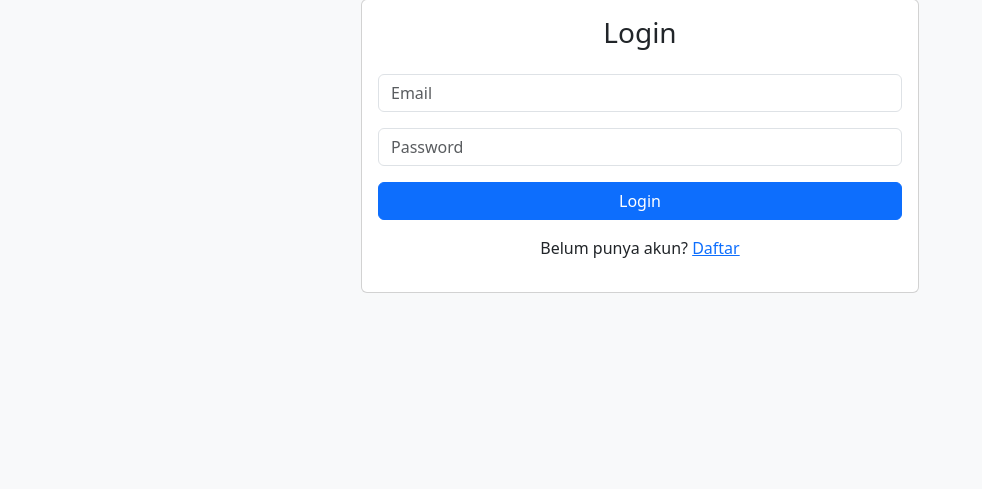
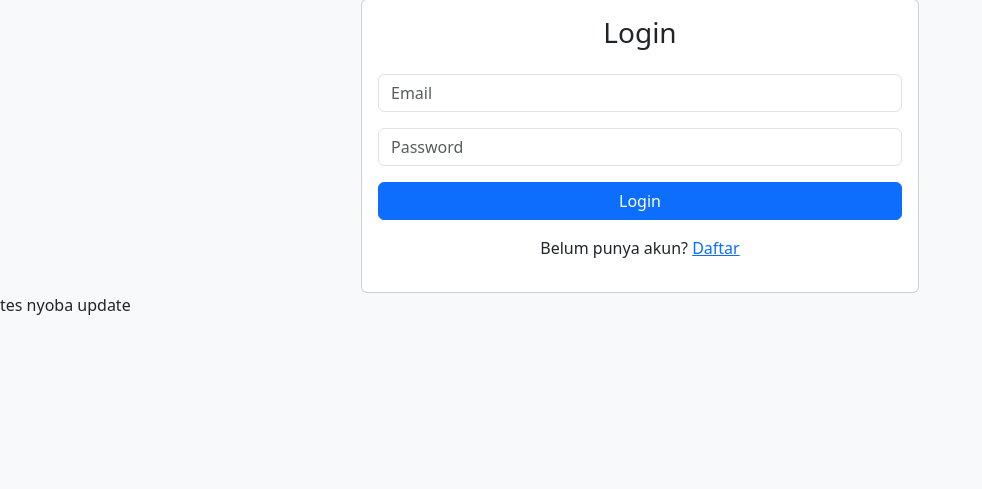
Before and after one commit to rizkyadde23/ArtaCrypto_Web, a PHP site: page /login.php in a window 1280 px wide. Shown: the part 49-538 px from the top of the page, without its empty margins (0-982 px from the left). Run offline with PHP 8.4, Linux system fonts and the light colour scheme.

Commit message:
update dikit

```diff
--- a/login.php
+++ b/login.php
@@ -54,3 +54,4 @@ if ($_SERVER["REQUEST_METHOD"] == "POST") {
 </body>
 
 </html>
+tes nyoba update
```
